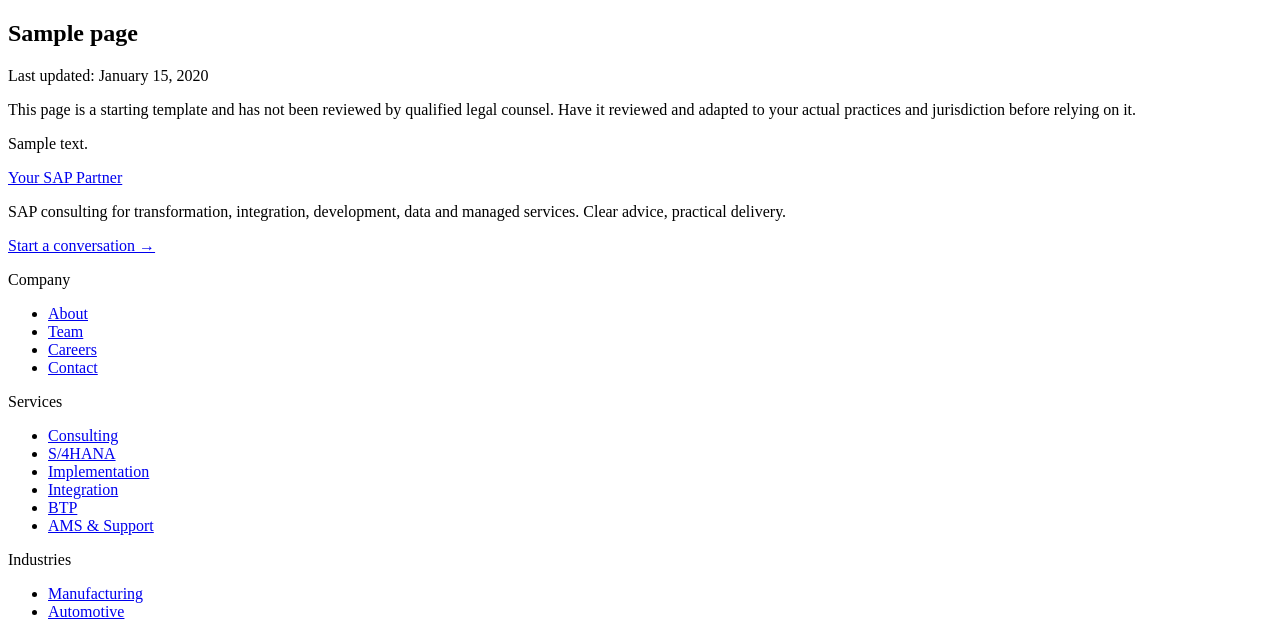
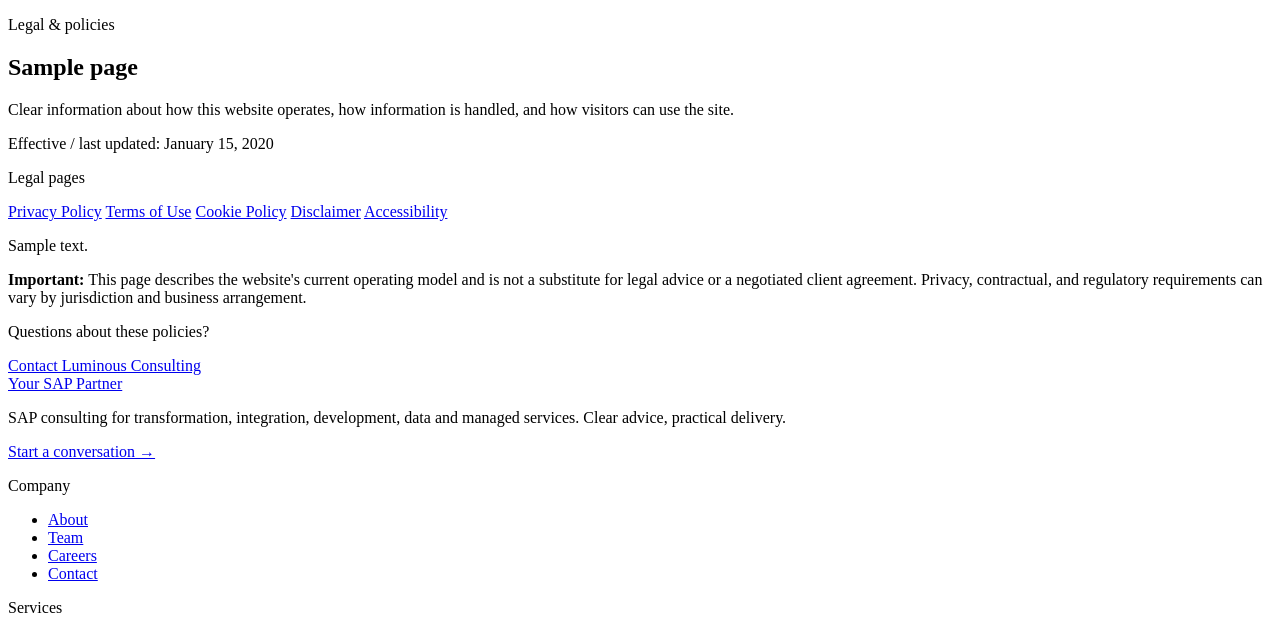
Before and after one commit to bhawanirathore7773/Luminous-consulting, a Django app: template legal/templates/legal/legal_page.html in a window 1280 px wide. Shown: the part 164-783 px from the top of the page. Run offline with Django 5.2, Linux system fonts and the light colour scheme; the template is opened without the code that fills it: most values are stand-ins (such as "Sample title", 1, 10 or a date in 2020); some libraries are stand-ins or nearby versions.

Commit message:
Create professional legal policy page layout

```diff
--- a/legal/templates/legal/legal_page.html
+++ b/legal/templates/legal/legal_page.html
@@ -1,22 +1,55 @@
 {% extends "core/base.html" %}
 
 {% block title %}{{ page.title }} — {{ site_name }}{% endblock %}
-{% block meta_description %}{{ page.title }} for {{ site_name }}.{% endblock %}
+{% block meta_description %}{{ page.title }} for {{ site_name }}. Read the current website policy, terms, privacy, cookie, disclaimer, or accessibility information.{% endblock %}
 
 {% block content %}
-<section class="bg-white">
-    <div class="mx-auto max-w-3xl px-6 py-16">
-        <h1 class="text-4xl font-semibold tracking-tight text-navy-950">{{ page.title }}</h1>
-        <p class="mt-2 text-sm text-ink/50">Last updated: {{ page.last_updated|date:"F j, Y" }}</p>
-
-        <div class="mt-6 rounded-md border border-amber-200 bg-amber-50 px-4 py-3 text-sm text-amber-900">
-            This page is a starting template and has not been reviewed by qualified legal counsel. Have it
-            reviewed and adapted to your actual practices and jurisdiction before relying on it.
-        </div>
-
-        <div class="mt-8 max-w-none leading-relaxed text-ink/80 [&>p]:mb-4">
-            {{ page.content|linebreaks }}
+<section class="border-b border-gray-200 bg-gray-50">
+    <div class="mx-auto max-w-7xl px-5 py-14 sm:px-6 md:py-18">
+        <div class="max-w-4xl">
+            <p class="text-sm font-semibold uppercase tracking-[0.16em] text-accent">Legal &amp; policies</p>
+            <h1 class="mt-3 text-4xl font-semibold tracking-tight text-navy-950 md:text-5xl">{{ page.title }}</h1>
+            <p class="mt-4 max-w-2xl text-base leading-7 text-ink/70">
+                Clear information about how this website operates, how information is handled, and how visitors can use the site.
+            </p>
+            <p class="mt-4 text-sm text-gray-500">Effective / last updated: {{ page.last_updated|date:"F j, Y" }}</p>
         </div>
     </div>
 </section>
+
+<section class="bg-white">
+    <div class="mx-auto grid max-w-7xl gap-10 px-5 py-12 sm:px-6 md:grid-cols-[220px_minmax(0,1fr)] md:py-16">
+        <aside class="hidden md:block">
+            <div class="sticky top-28 rounded-lg border border-gray-200 bg-gray-50 p-5">
+                <p class="text-xs font-semibold uppercase tracking-[0.14em] text-gray-500">Legal pages</p>
+                <nav class="mt-4 flex flex-col gap-2 text-sm" aria-label="Legal pages">
+                    <a href="/privacy-policy/" class="rounded px-2 py-2 text-ink transition-colors hover:bg-white hover:text-accent focus-visible:outline focus-visible:outline-2 focus-visible:outline-accent">Privacy Policy</a>
+                    <a href="/terms/" class="rounded px-2 py-2 text-ink transition-colors hover:bg-white hover:text-accent focus-visible:outline focus-visible:outline-2 focus-visible:outline-accent">Terms of Use</a>
+                    <a href="/cookie-policy/" class="rounded px-2 py-2 text-ink transition-colors hover:bg-white hover:text-accent focus-visible:outline focus-visible:outline-2 focus-visible:outline-accent">Cookie Policy</a>
+                    <a href="/disclaimer/" class="rounded px-2 py-2 text-ink transition-colors hover:bg-white hover:text-accent focus-visible:outline focus-visible:outline-2 focus-visible:outline-accent">Disclaimer</a>
+                    <a href="/accessibility/" class="rounded px-2 py-2 text-ink transition-colors hover:bg-white hover:text-accent focus-visible:outline focus-visible:outline-2 focus-visible:outline-accent">Accessibility</a>
+                </nav>
+            </div>
+        </aside>
+
+        <article class="min-w-0 max-w-4xl">
+            <div class="rounded-lg border border-gray-200 bg-white p-6 shadow-sm sm:p-8 md:p-10">
+                <div class="prose prose-slate max-w-none leading-7 text-ink/80 [&_p]:mb-5 [&_p]:last:mb-0 [&_br]:leading-8">
+                    {{ page.content|linebreaks }}
+                </div>
+            </div>
+
+            <div class="mt-8 rounded-lg border border-blue-100 bg-blue-50 p-5 text-sm leading-6 text-blue-950">
+                <strong>Important:</strong> This page describes the website's current operating model and is not a substitute for legal advice or a negotiated client agreement. Privacy, contractual, and regulatory requirements can vary by jurisdiction and business arrangement.
+            </div>
+
+            <div class="mt-8 flex flex-col gap-3 border-t border-gray-200 pt-6 sm:flex-row sm:items-center sm:justify-between">
+                <p class="text-sm text-gray-500">Questions about these policies?</p>
+                <a href="/contact/" class="inline-flex min-h-11 items-center justify-center rounded-md bg-accent px-5 py-2.5 text-sm font-semibold text-white transition-colors hover:bg-accent-dark focus-visible:outline focus-visible:outline-2 focus-visible:outline-offset-2 focus-visible:outline-accent">
+                    Contact Luminous Consulting
+                </a>
+            </div>
+        </article>
+    </div>
+</section>
 {% endblock %}
```
